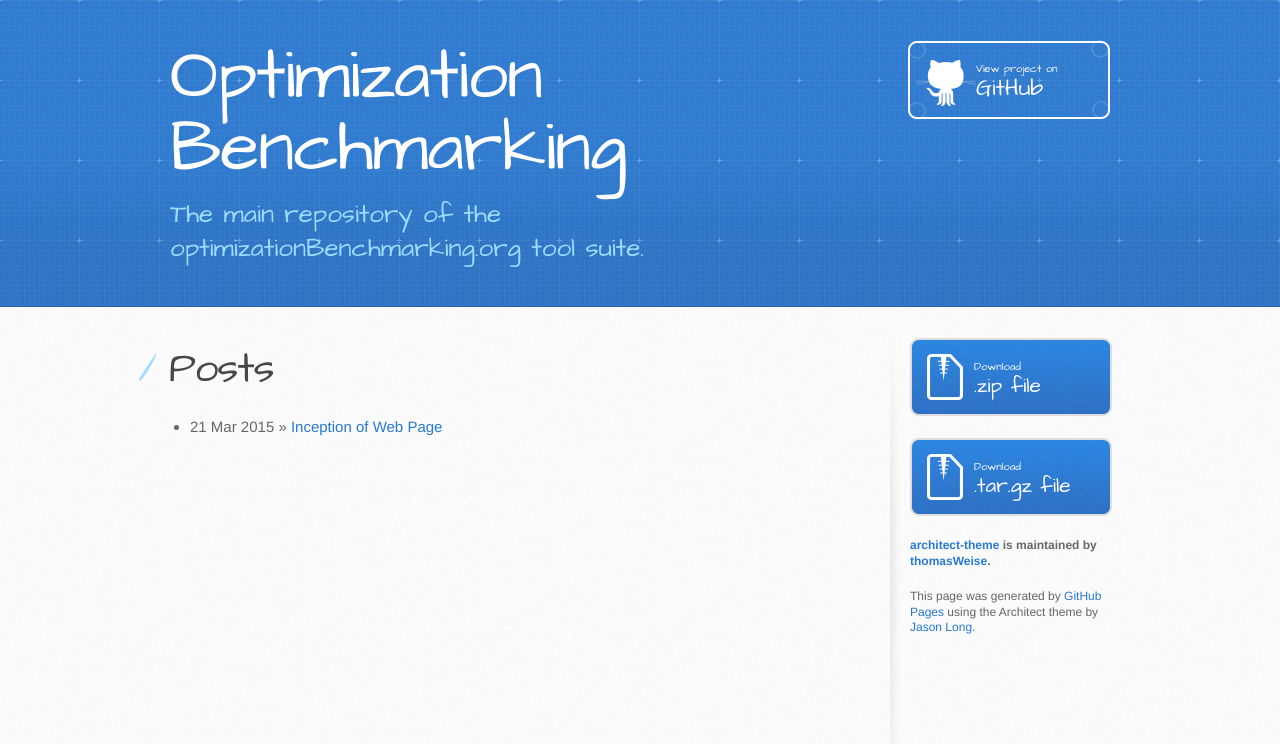
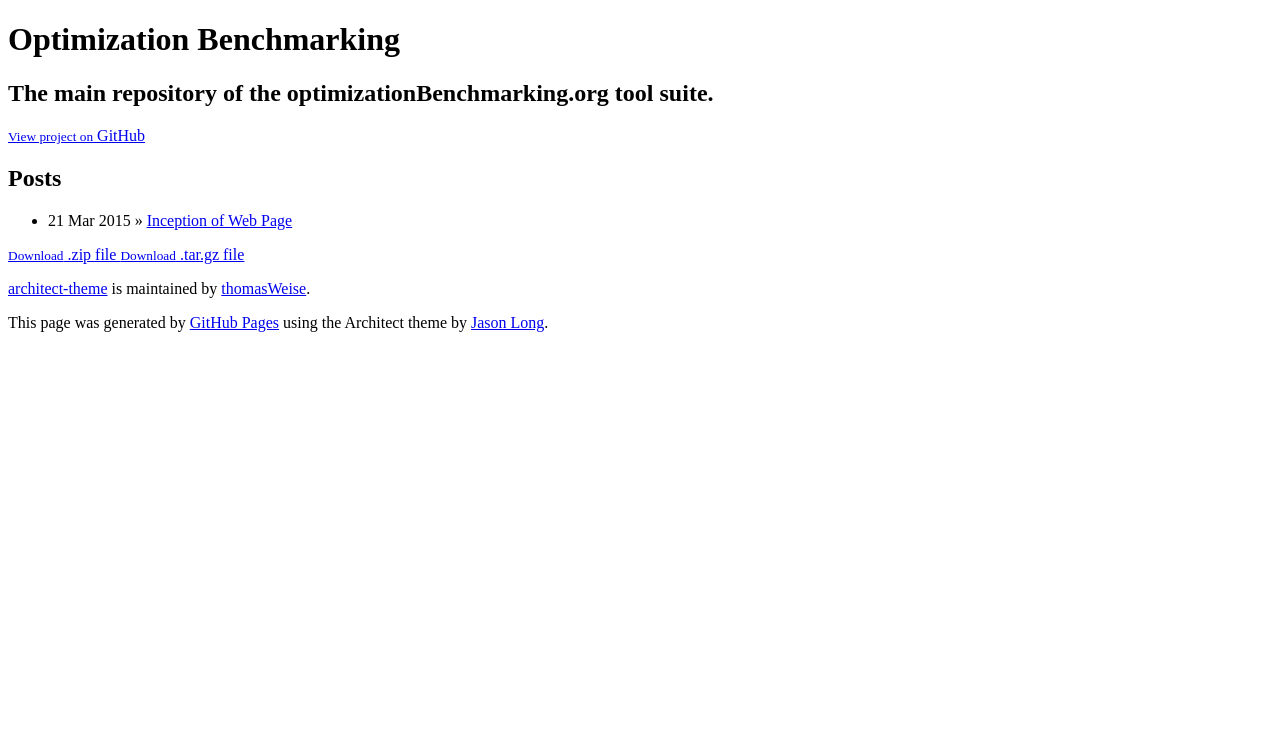
Before and after one commit to optimizationBenchmarking/optimizationBenchmarking, a Jekyll site: the page built from index.html, in a window 1280 px wide. Shown: the top 744 px of the page. Built offline with Jekyll 4.4.1, drawn with Linux system fonts in a browser that asks for light colours; Markdown is read by kramdown in place of the engine named in the settings.

Commit message:
Modified "baseurl" to Allow Jekyll to Find Stuff
I modified "baseurl" in "_config.yml" according to
http://jekyllrb.com/docs/github-pages/
in order to allow the page to actually find posts and style sheets.

```diff
--- a/_config.yml
+++ b/_config.yml
@@ -1,2 +1,3 @@
 name: Optimization Benchmarking
 markdown: redcarpet
+baseurl: optimizationBenchmarking
--- a/_layouts/default.html
+++ b/_layouts/default.html
@@ -5,9 +5,9 @@
     <meta http-equiv="X-UA-Compatible" content="chrome=1">
     <meta name="viewport" content="width=device-width, initial-scale=1, maximum-scale=1">
     <link href='https://fonts.googleapis.com/css?family=Architects+Daughter' rel='stylesheet' type='text/css'>
-    <link rel="stylesheet" type="text/css" href="/stylesheets/stylesheet.css" media="screen" />
-    <link rel="stylesheet" type="text/css" href="/stylesheets/pygment_trac.css" media="screen" />
-    <link rel="stylesheet" type="text/css" href="/stylesheets/print.css" media="print" />
+    <link rel="stylesheet" type="text/css" href="{{ site.baseurl }}/stylesheets/stylesheet.css" media="screen" />
+    <link rel="stylesheet" type="text/css" href="{{ site.baseurl }}/stylesheets/pygment_trac.css" media="screen" />
+    <link rel="stylesheet" type="text/css" href="{{ site.baseurl }}/stylesheets/print.css" media="print" />
 
     <!--[if lt IE 9]>
     <script src="//html5shiv.googlecode.com/svn/trunk/html5.js"></script>
--- a/index.html
+++ b/index.html
@@ -7,7 +7,7 @@ title: optimizationBenchmarking.org Main Code Repository
   <h1>Posts</h1>
   <ul class="posts">
     {% for post in site.posts %}
-      <li><span>{{ post.date | date_to_string }}</span> &raquo; <a href="{{ post.url }}">{{ post.title }}</a></li>
+      <li><span>{{ post.date | date_to_string }}</span> &raquo; <a href="{{ site.baseurl }}{{ post.url }}">{{ post.title }}</a></li>
     {% endfor %}
   </ul>
 </div>
```
